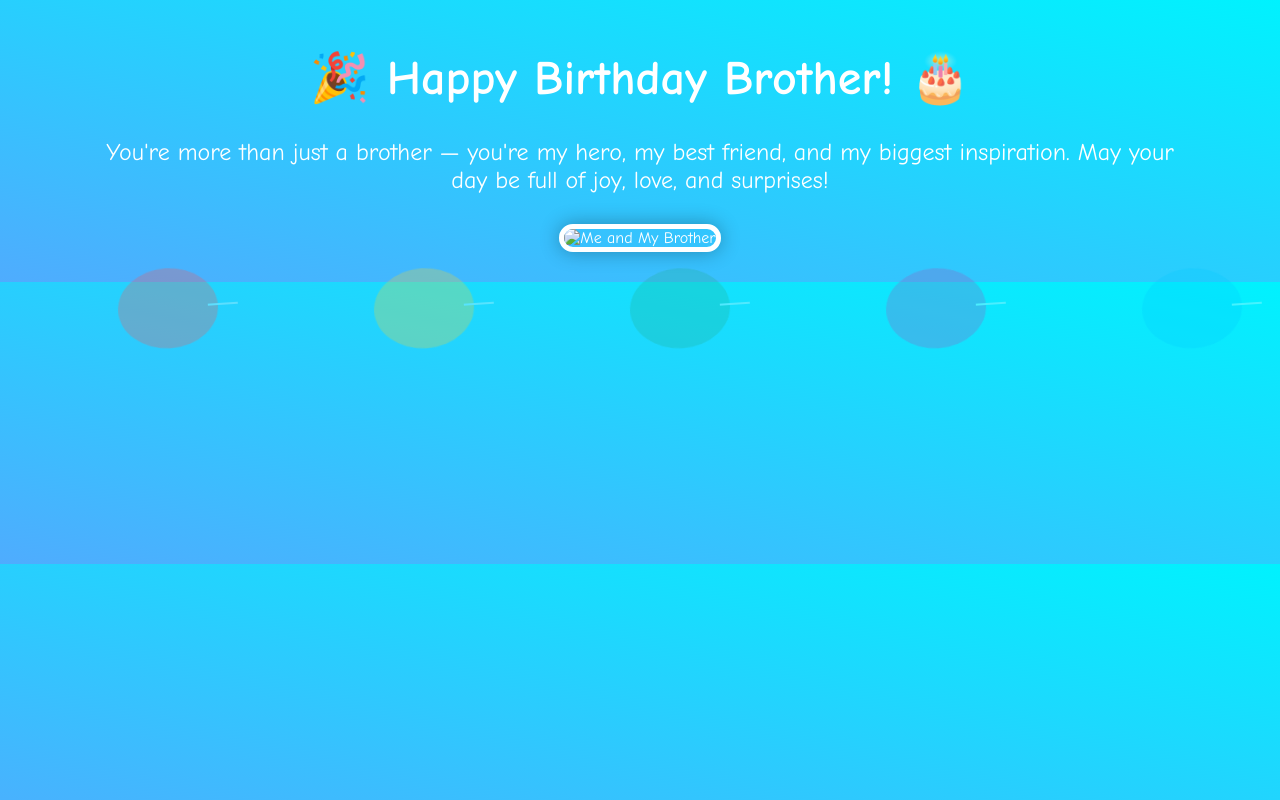
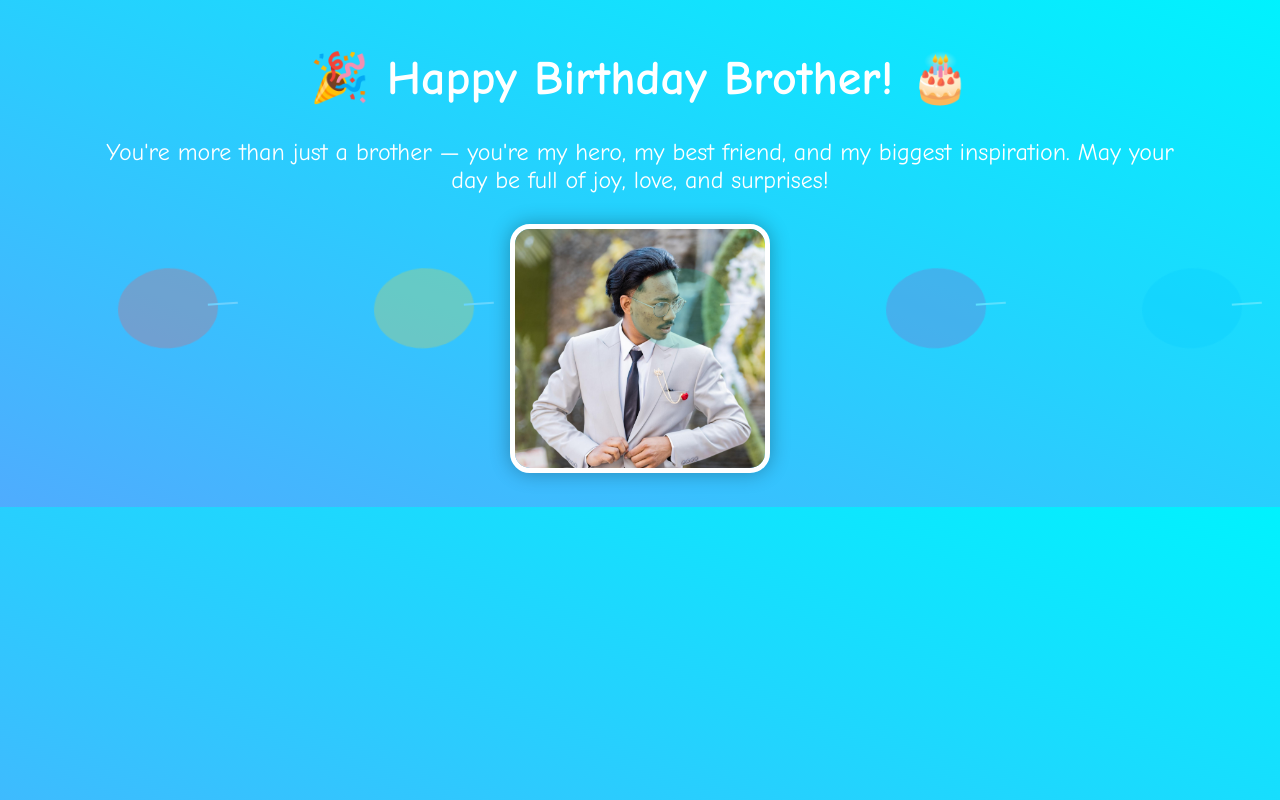
Before and after one commit to hiteshhhcode/Birthday-bro, a plain HTML site: page index.html in a window 1280 px wide. Drawn offline with Linux system fonts and the light colour scheme.

Commit message:
Update index.html

```diff
--- a/index.html
+++ b/index.html
@@ -1,7 +1,7 @@
-<!DOCTYPE html>
+ <!DOCTYPE html>
 <html lang="en">
 <head>
-  <meta charset="UTF-8">
+  <meta charset="UTF-8" />
   <title>Happy Birthday Brother!</title>
   <style>
     body {
@@ -78,12 +78,10 @@
   <h1>🎉 Happy Birthday Brother! 🎂</h1>
   <p>You're more than just a brother — you're my hero, my best friend, and my biggest inspiration. May your day be full of joy, love, and surprises!</p>
 
-  <!-- 📸 Replace 'your-photo.jpg' with your uploaded image name -->
   <div class="photo">
-    <img src="your-photo.jpg" alt="Me and My Brother">
+    <img src="https://raw.githubusercontent.com/hiteshhhcode/Birthday-bro/main/us.jpg" alt="Me and My Brother" />
   </div>
 
-  <!-- 🎈 Balloons Animation -->
   <div class="balloon" style="left: 10%; background-color: #ff4e50;"></div>
   <div class="balloon" style="left: 30%; background-color: #f9d423;"></div>
   <div class="balloon" style="left: 50%; background-color: #1fab89;"></div>
@@ -91,7 +89,6 @@
   <div class="balloon" style="left: 90%; background-color: #00c9ff;"></div>
 
   <script>
-    // Random balloon float animation
     const balloons = document.querySelectorAll('.balloon');
     balloons.forEach(balloon => {
       balloon.addEventListener('animationiteration', () => {
```
